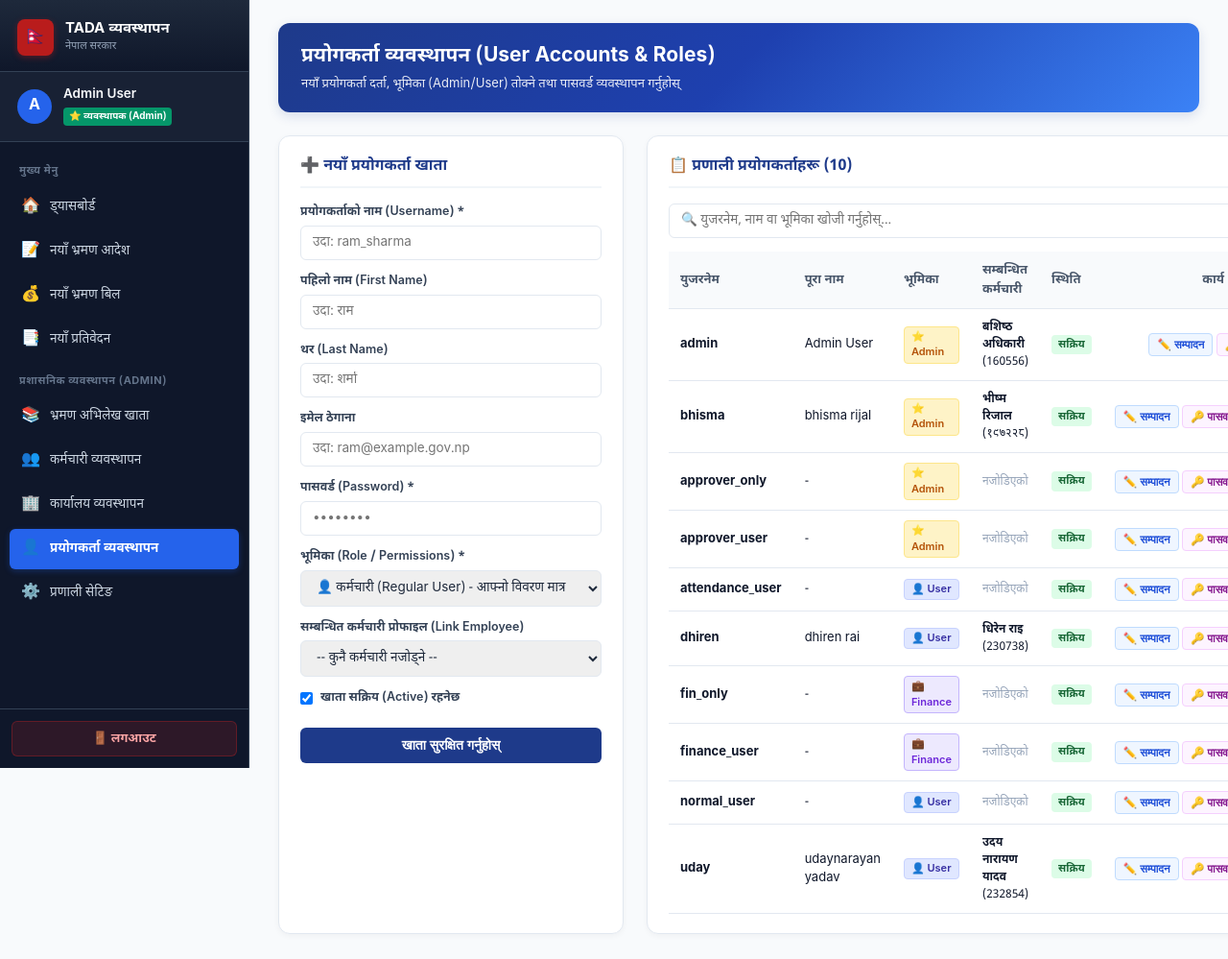
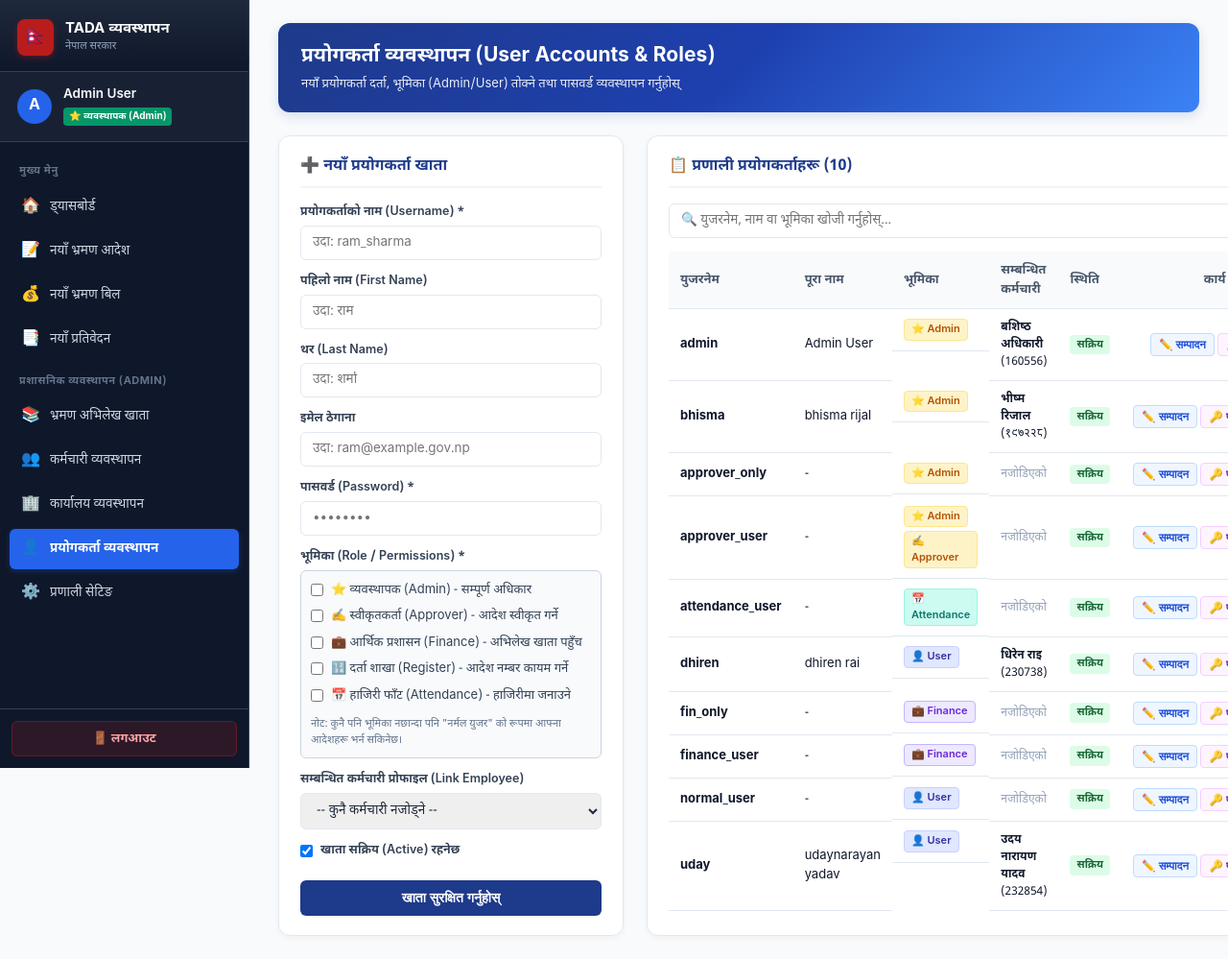
Before and after one commit to Vhlsjhapa/tada_system, a Django app: page /users/ in a window 1280 px wide. Shown: the whole page at 96% size. Before the commit the page ends 973 px from the top, so only its background shows below. Run offline with Django 5.2, Linux system fonts and the light colour scheme; a user stored in the database is signed in; data comes from the database, SQL or seed files in the repository.

Commit message:
Implement 4-step workflow and multi-role assignments

```diff
--- a/templates/users.html
+++ b/templates/users.html
@@ -584,11 +584,26 @@
 
                 <div class="form-group">
                     <label for="role">भूमिका (Role / Permissions) *</label>
-                    <select id="role" name="role" required>
-                        <option value="user">👤 कर्मचारी (Regular User) - आफ्नो विवरण मात्र</option>
-                        <option value="finance">💼 आर्थिक प्रशासन (Finance) - अभिलेख खाता पहुँच</option>
-                        <option value="admin">⭐ व्यवस्थापक (Admin) - पूर्ण अधिकार</option>
-                    </select>
+                    <div style="display: flex; flex-direction: column; gap: 8px; padding: 10px; border: 1px solid #cbd5e1; border-radius: 6px; background: #f8fafc;">
+                        <label style="font-weight: normal; font-size: 13px; display: flex; align-items: center; gap: 8px; cursor: pointer;">
+                            <input type="checkbox" name="roles" value="admin" id="role_admin"> ⭐ व्यवस्थापक (Admin) - सम्पूर्ण अधिकार
+                        </label>
+                        <label style="font-weight: normal; font-size: 13px; display: flex; align-items: center; gap: 8px; cursor: pointer;">
+                            <input type="checkbox" name="roles" value="approver" id="role_approver"> ✍️ स्वीकृतकर्ता (Approver) - आदेश स्वीकृत गर्ने
+                        </label>
+                        <label style="font-weight: normal; font-size: 13px; display: flex; align-items: center; gap: 8px; cursor: pointer;">
+                            <input type="checkbox" name="roles" value="finance" id="role_finance"> 💼 आर्थिक प्रशासन (Finance) - अभिलेख खाता पहुँच
+                        </label>
+                        <label style="font-weight: normal; font-size: 13px; display: flex; align-items: center; gap: 8px; cursor: pointer;">
+                            <input type="checkbox" name="roles" value="register" id="role_register"> 🔢 दर्ता शाखा (Register) - आदेश नम्बर कायम गर्ने
+                        </label>
+                        <label style="font-weight: normal; font-size: 13px; display: flex; align-items: center; gap: 8px; cursor: pointer;">
+                            <input type="checkbox" name="roles" value="attendance" id="role_attendance"> 📅 हाजिरी फाँट (Attendance) - हाजिरीमा जनाउने
+                        </label>
+                        <div style="font-size: 11px; color: #64748b; margin-top: 4px;">
+                            नोट: कुनै पनि भूमिका नछान्दा पनि "नर्मल युजर" को रूपमा आफ्ना आदेशहरू भर्न सकिनेछ।
+                        </div>
+                    </div>
                 </div>
 
                 <div class="form-group">
@@ -638,12 +653,22 @@
                         <tr>
                             <td><b>{{ u.username }}</b></td>
                             <td>{{ u.get_full_name|default:"-" }}</td>
-                            <td>
+                            <td style="display:flex; flex-wrap:wrap; gap:4px;">
                                 {% if u.is_superuser or u.is_staff %}
                                     <span class="badge badge-admin">⭐ Admin</span>
-                                {% elif "Finance" in u.groups.all|join:"," or "आर्थिक प्रशासन" in u.groups.all|join:"," or "लेखा" in u.groups.all|join:"," %}
-                                    <span class="badge" style="background:#ede9fe; color:#6d28d9; border:1px solid #c4b5fd;">💼 Finance</span>
-                                {% else %}
+                                {% endif %}
+                                {% for g in u.groups.all %}
+                                    {% if g.name == 'Finance' %}
+                                        <span class="badge" style="background:#ede9fe; color:#6d28d9; border:1px solid #c4b5fd;">💼 Finance</span>
+                                    {% elif g.name == 'Approver' %}
+                                        <span class="badge" style="background:#fef3c7; color:#b45309; border:1px solid #fde68a;">✍️ Approver</span>
+                                    {% elif g.name == 'Register' %}
+                                        <span class="badge" style="background:#dbeafe; color:#1d4ed8; border:1px solid #bfdbfe;">🔢 Register</span>
+                                    {% elif g.name == 'Attendance' %}
+                                        <span class="badge" style="background:#ccfbf1; color:#0f766e; border:1px solid #99f6e4;">📅 Attendance</span>
+                                    {% endif %}
+                                {% endfor %}
+                                {% if not u.is_superuser and not u.is_staff and not u.groups.exists %}
                                     <span class="badge badge-user">👤 User</span>
                                 {% endif %}
                             </td>
@@ -662,7 +687,7 @@
                                 {% endif %}
                             </td>
                             <td style="text-align:center; white-space:nowrap;">
-                                <button type="button" class="btn-action btn-edit" onclick="editUser({{ u.id }}, '{{ u.username|escapejs }}', '{{ u.first_name|escapejs }}', '{{ u.last_name|escapejs }}', '{{ u.email|escapejs }}', '{% if u.is_staff or u.is_superuser %}admin{% elif "Finance" in u.groups.all|join:"," or "आर्थिक प्रशासन" in u.groups.all|join:"," or "लेखा" in u.groups.all|join:"," %}finance{% else %}user{% endif %}', '{{ u.employee_profile.id|default:"" }}', {{ u.is_active|yesno:'true,false' }})">
+                                <button type="button" class="btn-action btn-edit" onclick="editUser({{ u.id }}, '{{ u.username|escapejs }}', '{{ u.first_name|escapejs }}', '{{ u.last_name|escapejs }}', '{{ u.email|escapejs }}', '{% if u.is_staff %}admin,{% endif %}{% for g in u.groups.all %}{{ g.name }},{% endfor %}', '{{ u.employee_profile.id|default:"" }}', {{ u.is_active|yesno:'true,false' }})">
                                     ✏️ सम्पादन
                                 </button>
 
@@ -680,14 +705,6 @@
                                     </button>
                                 </form>
 
-                                <form method="POST" action="/users/" style="display:inline;" onsubmit="return confirm('के तपाईं साँच्चै यो युजर खाता हटाउन चाहनुहुन्छ?');">
-                                    {% csrf_token %}
-                                    <input type="hidden" name="action" value="delete">
-                                    <input type="hidden" name="user_id" value="{{ u.id }}">
-                                    <button type="submit" class="btn-action btn-del" title="हटाउनुहोस्">
-                                        🗑️
-                                    </button>
-                                </form>
                                 {% endif %}
                             </td>
                         </tr>
@@ -730,7 +747,17 @@
         document.getElementById('firstName').value = firstName;
         document.getElementById('lastName').value = lastName;
         document.getElementById('email').value = email;
-        document.getElementById('role').value = role;
+
+        // Reset and check roles
+        document.querySelectorAll('input[name="roles"]').forEach(cb => cb.checked = false);
+        const roleArray = role.split(',').map(r => r.trim().toLowerCase());
+        roleArray.forEach(r => {
+            if (r) {
+                let cb = document.getElementById('role_' + r);
+                if (cb) cb.checked = true;
+            }
+        });
+
         document.getElementById('empLink').value = empId;
         document.getElementById('userActive').checked = isActive;
 
--- a/travel/models.py
+++ b/travel/models.py
@@ -187,6 +187,7 @@ class TravelOrder(models.Model):
         ('APPROVED', 'स्वीकृत'),
         ('FINANCE_CLEARED', 'लेखाबाट फछ्र्यौट भएको'),
         ('REGISTERED', 'दर्ता भई अन्तिम भएको'),
+        ('ATTENDANCE_RECORDED', 'हाजिरी खातामा चढाइएको'),
         ('REJECTED', 'अस्वीकृत / फिर्ता'),
     )
 
--- a/travel/views.py
+++ b/travel/views.py
@@ -122,6 +122,15 @@ def is_attendance_user(user):
     return user.groups.filter(name__in=['Attendance', 'हाजिरी', 'प्रशासन', 'हाजिरी शाखा']).exists()
 
 
+def is_register_user(user):
+    """Checks if the user has Register (दर्ता शाखा) privileges."""
+    if not user.is_authenticated:
+        return False
+    if user.is_superuser or user.is_staff:
+        return True
+    return user.groups.filter(name__in=['Register', 'दर्ता', 'दर्ता शाखा']).exists()
+
+
 def admin_required(view_func):
     """Decorator ensuring that only admin users can access the view."""
     @wraps(view_func)
@@ -320,6 +329,7 @@ def dashboard(request):
 
     finance_mode = is_finance_user(user)
     approver_mode = is_approver(user)
+    register_mode = is_register_user(user)
     attendance_mode = is_attendance_user(user)
 
     # Action Queues
@@ -329,8 +339,8 @@ def dashboard(request):
     else:
         pending_approval_orders = my_orders.filter(status='PENDING')
 
-    # 2. Pending Registration Queue (Attendance/Register desk allocation: status='APPROVED')
-    if admin_mode or attendance_mode:
+    # 2. Pending Registration Queue (Register desk allocation: status='APPROVED')
+    if admin_mode or register_mode or finance_mode:
         pending_registration_orders = TravelOrder.objects.filter(status='APPROVED').select_related('employee', 'office_ref', 'created_by').order_by('-id')
     else:
         pending_registration_orders = my_orders.filter(status='APPROVED')
@@ -363,9 +373,10 @@ def dashboard(request):
     total_orders_count = orders.count()
     total_bills_count = bills.count()
     total_reports_count = reports.count()
-    pending_bills_count = orders.filter(status__in=['REGISTERED', 'FINANCE_CLEARED'], bill__isnull=True).count()
+    pending_bills_count = orders.filter(status__in=['ATTENDANCE_RECORDED', 'REGISTERED', 'FINANCE_CLEARED'], bill__isnull=True).count()
     pending_approval_count = pending_approval_orders.count()
     pending_registration_count = pending_registration_orders.count()
+    pending_attendance_count = pending_attendance_orders.count()
     external_bills_count = bills.filter(paying_agency_type='EXTERNAL').count()
 
     return render(request, 'dashboard.html', {
@@ -373,6 +384,7 @@ def dashboard(request):
         'my_orders': my_orders,
         'pending_approval_orders': pending_approval_orders,
         'pending_registration_orders': pending_registration_orders,
+        'pending_attendance_orders': pending_attendance_orders,
         'registered_orders': registered_orders,
         'bills': bills,
         'reports': reports,
@@ -380,7 +392,10 @@ def dashboard(request):
         'offices': offices,
         'default_office': default_office,
         'is_admin': admin_mode,
+        'is_approver': approver_mode,
         'is_finance': finance_mode,
+        'is_register': register_mode,
+        'is_attendance': attendance_mode,
         'current_user_employee': user_emp,
         'total_orders_count': total_orders_count,
         'total_bills_count': total_bills_count,
@@ -388,6 +403,7 @@ def dashboard(request):
         'pending_bills_count': pending_bills_count,
         'pending_approval_count': pending_approval_count,
         'pending_registration_count': pending_registration_count,
+        'pending_attendance_count': pending_attendance_count,
         'external_bills_count': external_bills_count,
         'active_fiscal_year': get_active_fiscal_year(request),
         'fiscal_years': get_all_fiscal_years(),
@@ -397,6 +413,7 @@ def dashboard(request):
         'pending_bills_nepali': to_nepali_digits(pending_bills_count),
         'pending_approval_nepali': to_nepali_digits(pending_approval_count),
         'pending_registration_nepali': to_nepali_digits(pending_registration_count),
+        'pending_attendance_nepali': to_nepali_digits(pending_attendance_count),
         'external_bills_nepali': to_nepali_digits(external_bills_count),
     })
 
@@ -629,13 +646,17 @@ def manage_users(request):
             last_name = request.POST.get('last_name', '').strip()
             email = request.POST.get('email', '').strip()
             password = request.POST.get('password', '').strip()
-            role = request.POST.get('role', 'user')
+            roles = request.POST.getlist('roles')
             employee_id = request.POST.get('employee_id')
             is_active = bool(request.POST.get('is_active', True))
 
-            is_staff_val = (role == 'admin')
-            is_superuser_val = (role == 'admin')
+            is_staff_val = ('admin' in roles)
+            is_superuser_val = ('admin' in roles)
+
             finance_group, _ = Group.objects.get_or_create(name='Finance')
+            approver_group, _ = Group.objects.get_or_create(name='Approver')
+            register_group, _ = Group.objects.get_or_create(name='Register')
+            attendance_group, _ = Group.objects.get_or_create(name='Attendance')
 
             if user_id:
                 target_user = get_object_or_404(User, pk=user_id)
@@ -649,10 +670,11 @@ def manage_users(request):
                     target_user.set_password(password)
                 target_user.save()
 
-                if role == 'finance':
-                    target_user.groups.add(finance_group)
-                else:
-                    target_user.groups.remove(finance_group)
+                target_user.groups.clear()
+                if 'finance' in roles: target_user.groups.add(finance_group)
+                if 'approver' in roles: target_user.groups.add(approver_group)
+                if 'register' in roles: target_user.groups.add(register_group)
+                if 'attendance' in roles: target_user.groups.add(attendance_group)
 
                 if employee_id:
                     Employee.objects.filter(user=target_user).exclude(pk=employee_id).update(user=None)
@@ -681,8 +703,10 @@ def manage_users(request):
                         is_superuser=is_superuser_val,
                         is_active=is_active
                     )
-                    if role == 'finance':
-                        new_user.groups.add(finance_group)
+                    if 'finance' in roles: new_user.groups.add(finance_group)
+                    if 'approver' in roles: new_user.groups.add(approver_group)
+                    if 'register' in roles: new_user.groups.add(register_group)
+                    if 'attendance' in roles: new_user.groups.add(attendance_group)
 
                     if employee_id:
                         emp = Employee.objects.filter(pk=employee_id).first()
@@ -969,9 +993,10 @@ def order_workflow_action(request, pk, action):
     admin_mode = is_admin(user)
     finance_mode = is_finance_user(user)
     approver_mode = is_approver(user)
+    register_mode = is_register_user(user)
     attendance_mode = is_attendance_user(user)
 
-    if not admin_mode and not finance_mode and not approver_mode and not attendance_mode and not user_can_access_order(user, order):
+    if not admin_mode and not finance_mode and not approver_mode and not register_mode and not attendance_mode and not user_can_access_order(user, order):
         messages.error(request, "तपाईंलाई यो कार्य गर्ने अनुमति छैन।")
         return redirect(f'/order/{order.id}/')
 
@@ -1016,7 +1041,7 @@ def order_workflow_action(request, pk, action):
         messages.success(request, f"भ्रमण आदेश #{order.id} को आर्थिक प्रशासन फछ्र्यौट सम्पन्न भयो।")
 
     elif action == 'register':
-        if not (admin_mode or attendance_mode):
+        if not (admin_mode or register_mode or finance_mode):
             messages.error(request, "भ्रमण आदेश दर्ता गरी आदेश नं. कायम गर्ने अधिकार दर्ता/चलानी फाँटलाई मात्र छ।")
             return redirect(f'/order/{order.id}/')
         if order.status not in ['APPROVED', 'FINANCE_CLEARED']:
```
Also changed, not shown: templates/dashboard.html (+7 -3 lines).
